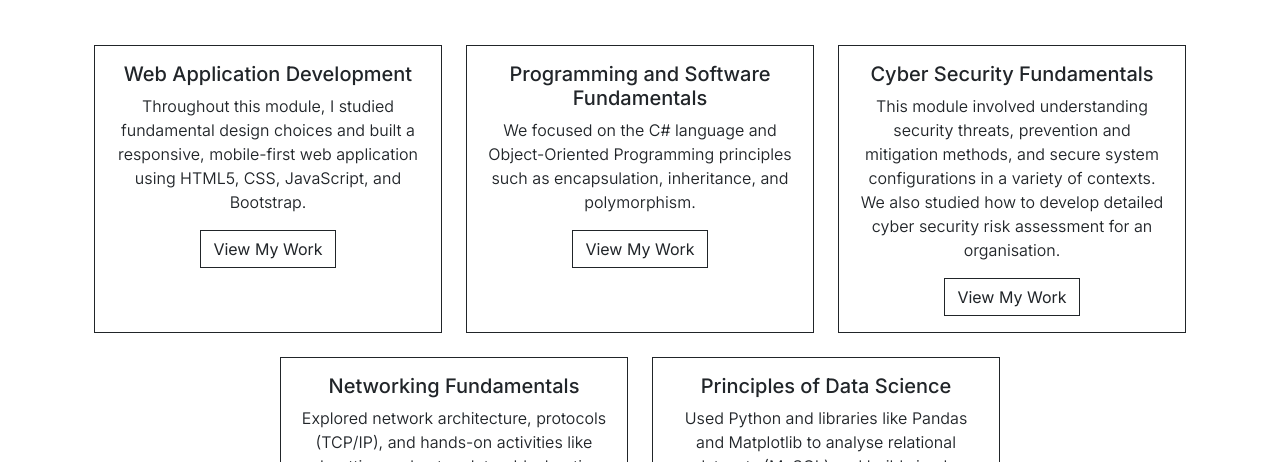
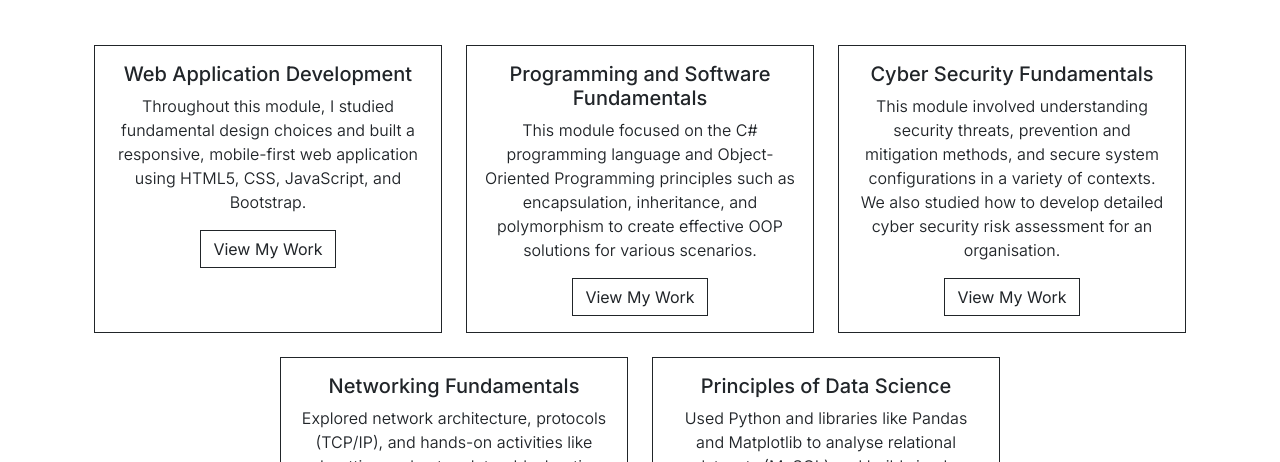
Before and after one commit to ric22000863/digital-portfolio, a plain HTML site: page projects.html in a window 1280 px wide. Shown: the part 775-1237 px from the top of the page. Drawn offline with nearby package versions, Linux system fonts and the light colour scheme.

Commit message:
Updated projects.html

```diff
--- a/projects.html
+++ b/projects.html
@@ -78,8 +78,10 @@
                     <div class="card h-100 border-dark rounded-0">
                         <div class="card-body">
                             <h5 class="card-title">Programming and Software Fundamentals</h5>
-                            <p class="card-text">We focused on the C# language and Object-Oriented Programming
-                                principles such as encapsulation, inheritance, and polymorphism.</p>
+                            <p class="card-text">This module focused on the C# programming language and Object-Oriented
+                                Programming
+                                principles such as encapsulation, inheritance, and polymorphism to create effective OOP
+                                solutions for various scenarios.</p>
                             <a href="software.html" class="btn btn-outline-dark rounded-0">View My Work</a>
                         </div>
                     </div>
```
